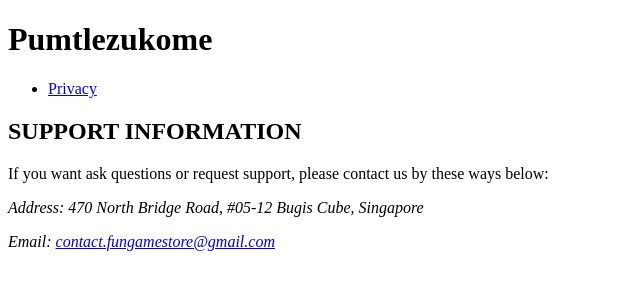
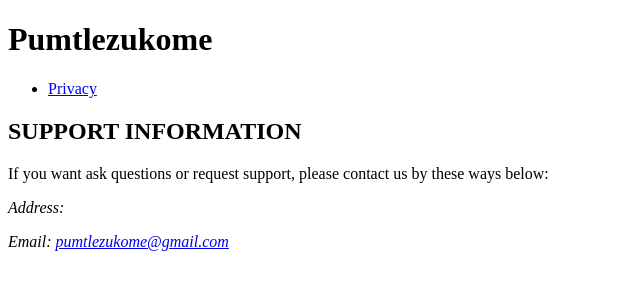
Before and after one commit to pumtlezukome/pumtlezukome-website, a plain HTML site: page index.html in a window 1280 px wide. Shown: the whole page, without its empty margins (0-640 px from the left). Drawn offline with Linux system fonts and the light colour scheme.

Commit message:
Update index.html

```diff
--- a/index.html
+++ b/index.html
@@ -24,8 +24,8 @@
         <h2>SUPPORT INFORMATION</h2>
         <p>If you want ask questions or request support, please contact us by these ways below:</p>
         <address>
-            <p>Address: 470 North Bridge Road, #05-12 Bugis Cube, Singapore</p>
-            <p>Email: <a href="contact.fungamestore@gmail.com">contact.fungamestore@gmail.com</a></p>
+            <p>Address: </p>
+            <p>Email: <a href="pumtlezukome@gmail.com">pumtlezukome@gmail.com</a></p>
     </address>
 
     </div>
```
